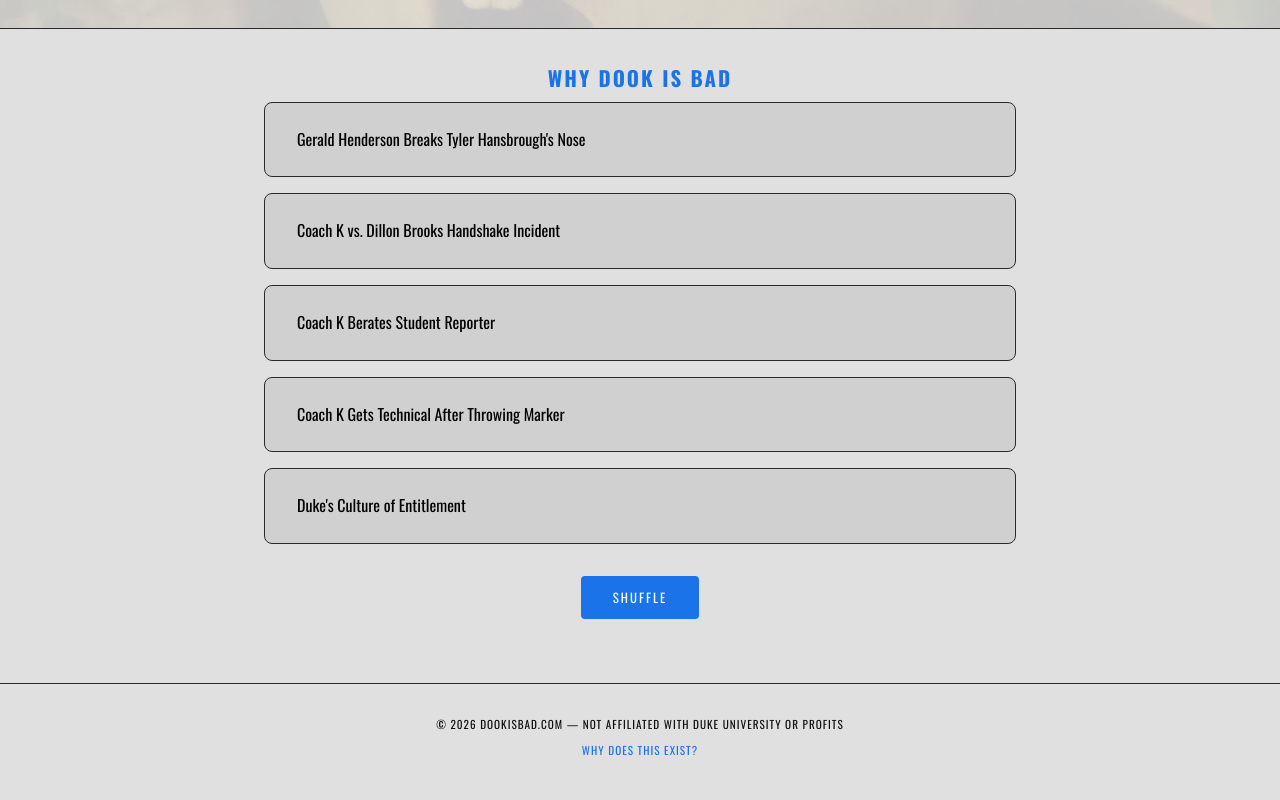
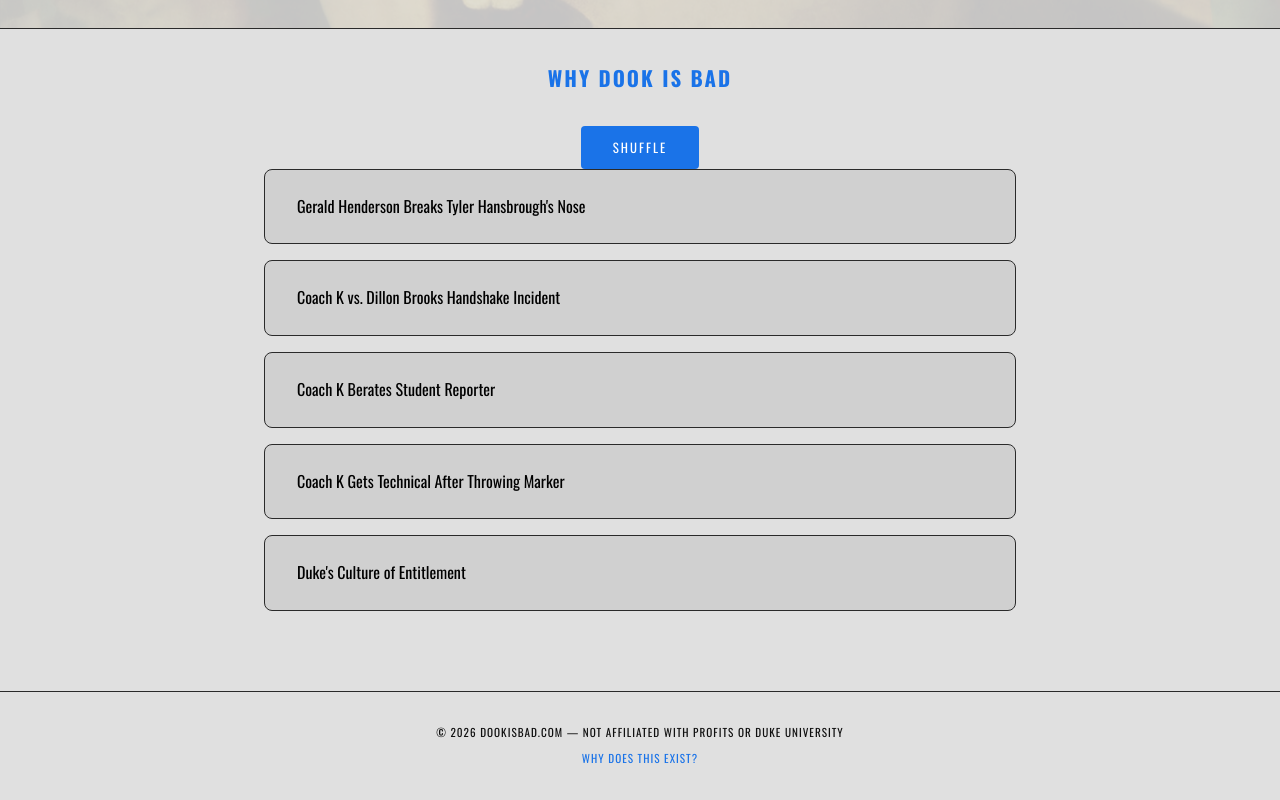
Before and after one commit to j-ed35/dookisbad-website, a plain HTML site: page index.html in a window 1280 px wide. Shown: the part 474-1274 px from the top of the page. Drawn offline with nearby package versions, Linux system fonts and the light colour scheme.

Commit message:
Final Push before live

```diff
--- a/index.html
+++ b/index.html
@@ -36,13 +36,13 @@
   <!-- COACH K MOMENTS -->
   <section class="moments-section">
     <h2>Why Dook Is Bad</h2>
+    <button class="shuffle-btn" onclick="shuffleMoments()">Shuffle</button>
     <div id="momentsContainer"></div>
-    <button class="shuffle-btn" onclick="shuffleMoments()">Shuffle</button>
   </section>
 
   <!-- FOOTER -->
   <footer>
-    <p>&copy; <span id="year"></span> dookisbad.com &mdash; Not affiliated with Duke University or Profits</p>
+    <p>&copy; <span id="year"></span> dookisbad.com &mdash; Not affiliated with Profits or Duke University</p>
     <p class="mt-1"><a href="about.html">Why does this exist?</a></p>
   </footer>
 
```
Also changed, not shown: about.html (+1 -1 lines), losses.html (+2 -2 lines), store.html (+1 -1 lines), 1 other file.
